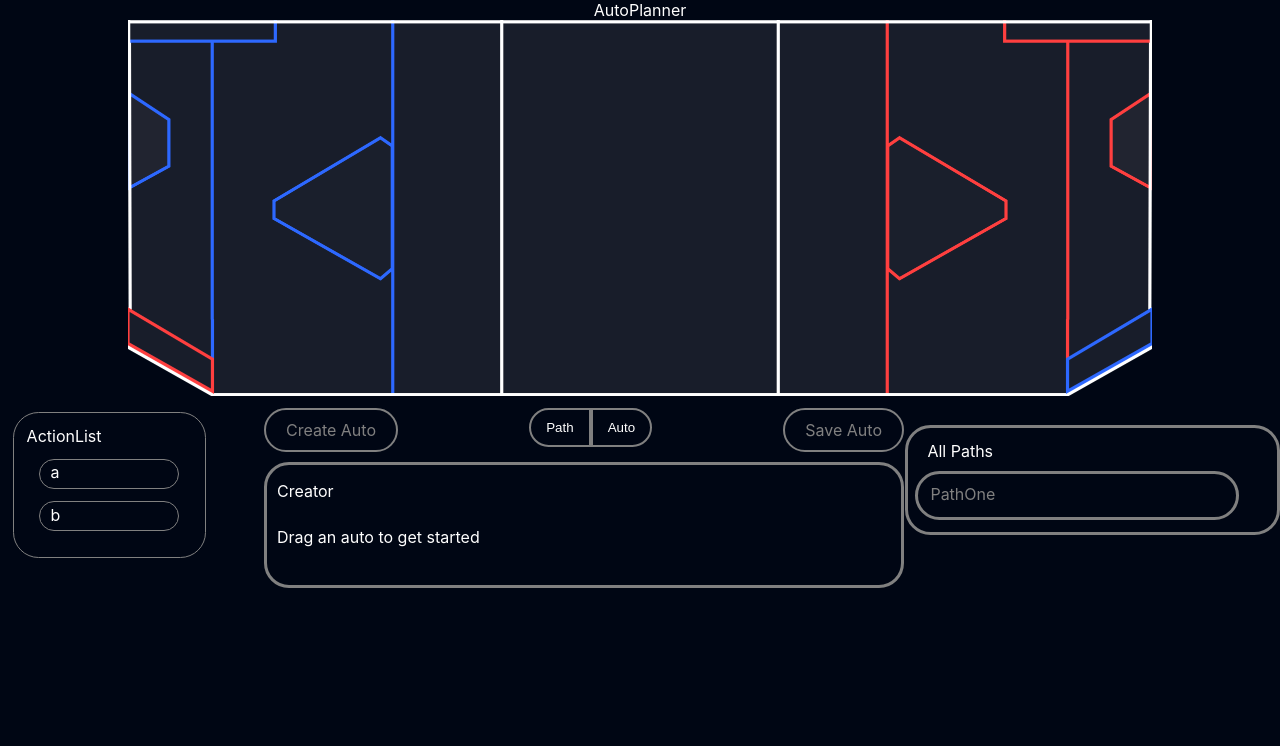
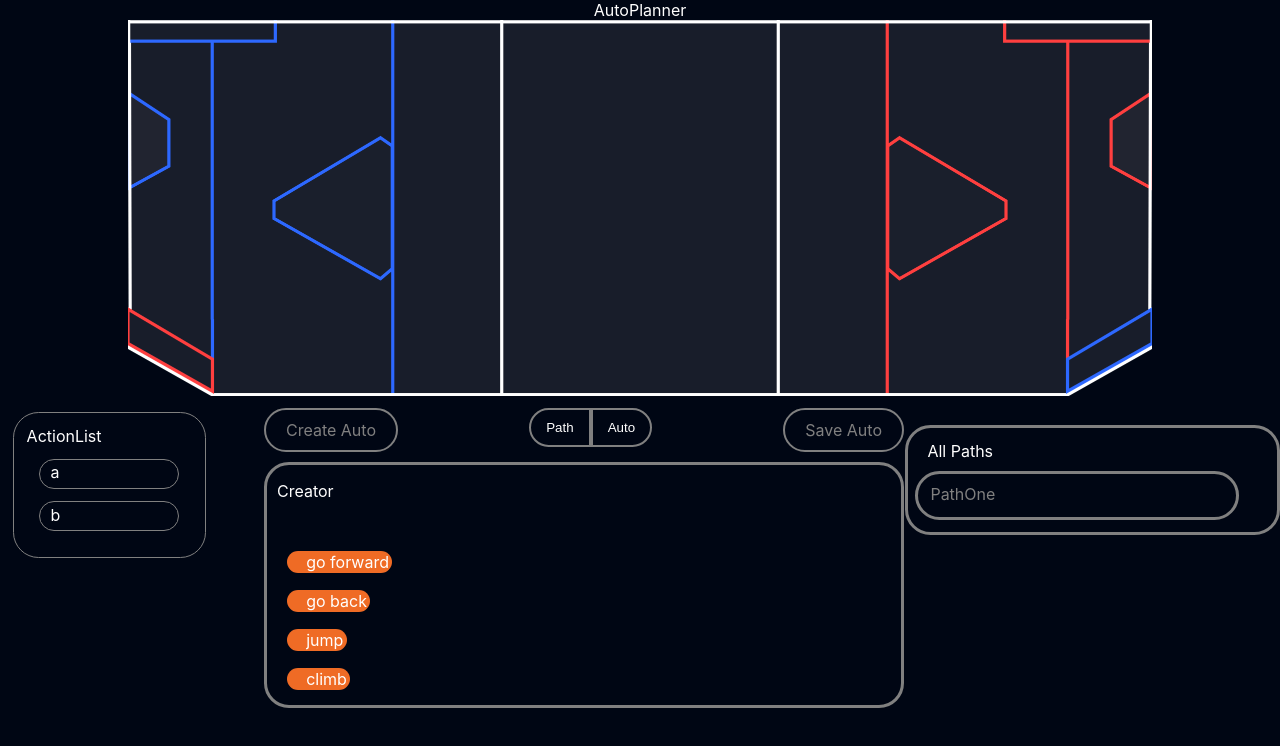
Before and after one commit to Team846/FunkyAutoPlanner, a React (Create React App) app in the folder main/: page / in a window 1280 px wide. Shown: the top 746 px of the page. Built offline with nearby package versions, Linux system fonts and the light colour scheme.

Commit message:
Can drag and drop actions in auto box

```diff
--- a/main/src/AutoPlanner/AutoFormer/AutoFormer.css
+++ b/main/src/AutoPlanner/AutoFormer/AutoFormer.css
@@ -29,7 +29,9 @@
     border-radius: 25px;
     border-color: grey;
     padding-left: 10px;
-    height: 15vh;
+    height: 30vh;
+    overflow-y: auto;
+    position: relative;
 }
 
 .box-desc {
@@ -39,6 +41,16 @@
 }
 
 .auto-box {
-    padding-top: 10px;
-    padding-bottom: 20px;
+    padding: 10px;
+    display: flex;
+    flex-direction: column;
+    gap: 15px;
 }
+.drop-zone {
+    height: 3vh ;
+    display: flex;
+    align-items: center;
+    justify-content: center;
+    text-align: center;
+    position:relative;
+}
--- a/main/src/AutoPlanner/AutoFormer/AutoFormer.tsx
+++ b/main/src/AutoPlanner/AutoFormer/AutoFormer.tsx
@@ -3,7 +3,23 @@ import PageChooser from "../../PageChooser/PageChooser";
 import "./AutoFormer.css"
 
 function AutoFormer({onPath, setOnPath}:{onPath:boolean, setOnPath:Dispatch<SetStateAction<boolean>>}) {
-    const [autoList, setAutoList] = useState<string[]>([]);
+    const [autoList, setAutoList] = useState<string[]>(["go forward", "go back", "jump", 'climb', 'dance', 'hop']);
+
+    const handleDragStart = (e: React.DragEvent<HTMLDivElement>, index: number) => {
+      e.dataTransfer.setData('ItemIndex', index.toString())
+    }
+    const handleDrop = (e:React.DragEvent<HTMLDivElement>, index:number) => {
+      const ItemIndex = parseInt(e.dataTransfer.getData("ItemIndex"));
+      if (ItemIndex === index) return;
+      const newList = [...autoList];
+      const [deletedItem] = newList.splice(ItemIndex, 1);
+      newList.splice(index, 0, deletedItem);
+      setAutoList(newList);
+    }
+    const enableDropping = (e: React.DragEvent<HTMLDivElement>) => {
+      e.preventDefault();
+    };
+
     return (
       <div className="AutoFormer">
         <header className="Auto-former-header">
@@ -16,23 +32,42 @@ function AutoFormer({onPath, setOnPath}:{onPath:boolean, setOnPath:Dispatch<SetS
 
         <div className="creator-box">
           <p>Creator</p>
-          <div className="auto-box">
-            {autoList.length > 0 ?(
+          <div className="auto-box" onDragOver={enableDropping} >
+          {autoList.length > 0 ? (
             autoList.map((item, index) => {
               return (
-                  <div className="Action" key = {index}
-                  onContextMenu = {(e) => {
+                <div key={item}>
+                  <div
+                    className="drop-zone"
+                    onDrop={(e) => handleDrop(e, index)}
+                  >
+                  </div>
+                  <div
+                    className="Action"
+                    draggable
+                    onDragStart={(e) => handleDragStart(e, index)}
+                    onContextMenu={(e) => {
                       e.preventDefault();
-                    setAutoList((prevList) => prevList.filter((e,i) => i !== index));
+                      setAutoList((prevList) =>
+                        prevList.filter((e, i) => i !== index)
+                      );
                     }}
                   >
                     {item}
-
+                  </div>
                 </div>
               );
             })
-            ):(
+          ) : (
             <span className="box-desc">Drag an auto to get started</span>
+          )}
+          {autoList.length === 0 && (
+            <div
+              className="drop-zone"
+              onDragOver={enableDropping}
+              onDrop={(e) => handleDrop(e, autoList.length)}
+            >
+            </div>
           )}
           </div>
         </div>
```
Lines whose indentation alone changed are shown as unchanged.
